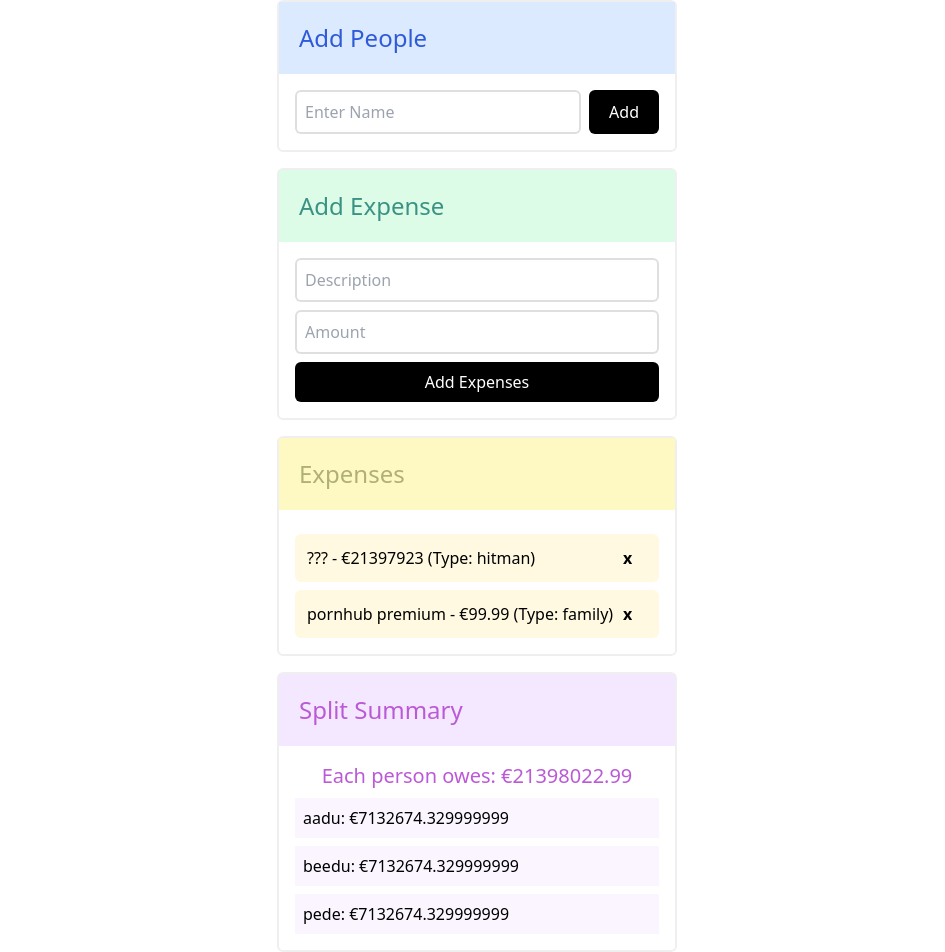
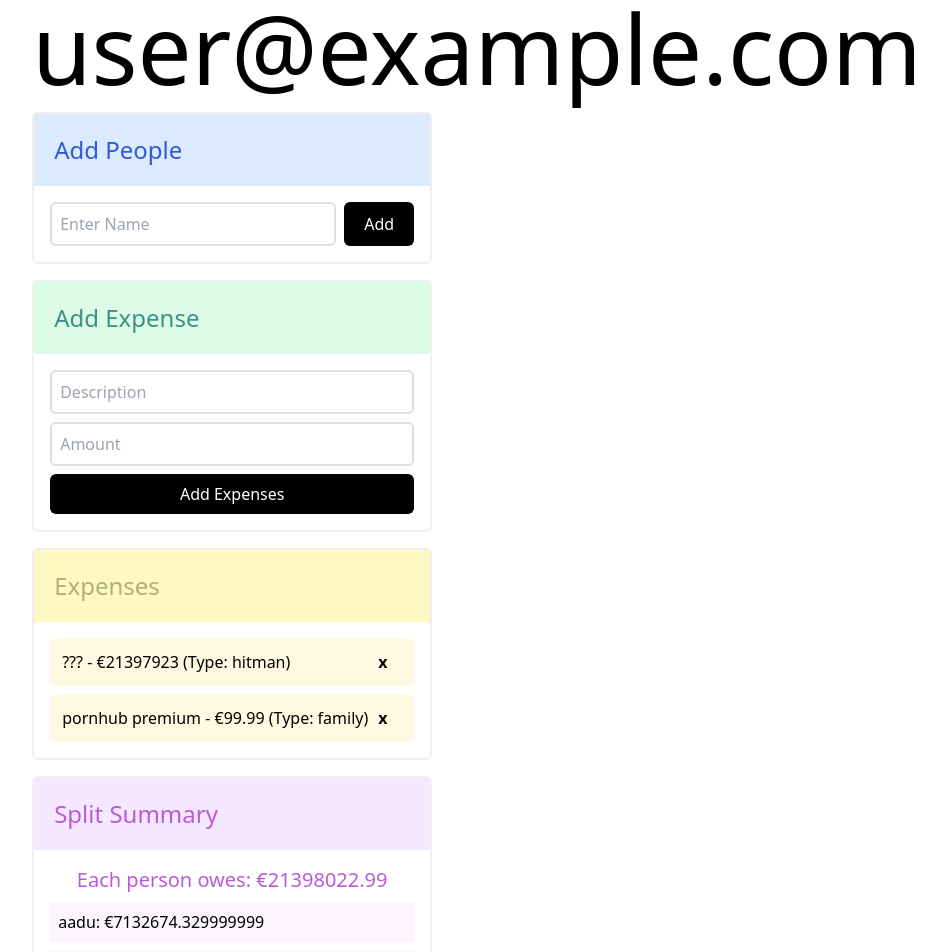
Before and after one commit to MarellePalm/AI-Project, a React (Vite) app in the folder code/: page /main in a window 1280 px wide. Shown: the top 952 px of the page, without its empty margins (163-1108 px from the left). Built offline with nearby package versions, Linux system fonts and the light colour scheme; no server answers; sample sign-in values are in the browser's storage.

Commit message:
refactoring, main checking

```diff
--- a/code/src/App.tsx
+++ b/code/src/App.tsx
@@ -1,14 +1,30 @@
-import { BrowserRouter, Route, Routes } from "react-router-dom"
+import { BrowserRouter, Route, Routes, Navigate } from "react-router-dom"
 import LoginPage from "./LoginPage"
 import MainPage from "./MainPage"
+import { ReactNode } from "react"
+import { auth } from "./FirebaseConfig"
+
+function Protected(props: { children: ReactNode }) {
+    const user = auth.currentUser
+    console.log("protected")
+    const isValid = user != null
+    console.log(isValid ? `user is valid email: $` : "user is nor valid");
+
+
+    return !isValid ? <Navigate to="/"/> : props.children
+}
 
 function App() {
     return (
         <BrowserRouter>
-            <Routes>
-                <Route path="/" element={<LoginPage/>}/>
-                <Route path="/main" element={<MainPage/>}/>
-            </Routes>
+                <Routes>
+                    <Route path="/" element={<LoginPage />} />
+                    <Route path="/main" element={
+                        <Protected>
+                            <MainPage />
+                        </Protected>
+                    } />
+                </Routes>
         </BrowserRouter>
     )
 }
--- a/code/src/MainPage.tsx
+++ b/code/src/MainPage.tsx
@@ -1,4 +1,5 @@
-import Card, { Header } from "./components/Card"
+import Card from "./components/Card"
+import { auth } from "./FirebaseConfig"
 
 interface Expense {
   name: string,
@@ -30,33 +31,24 @@
 function MainPage() {
   return (
     <div className="flex flex-col gap-4">
-      <Card>
-        <Header text="Add People" className="bg-containerBlue text-onContainerBlue" />
-        <div className="p-4">
+      <p className="text-8xl">{auth.currentUser?.email}</p>
+      <Card title={"Add People"} className={"bg-containerBlue text-onContainerBlue"}>
           <div className="flex justify-between gap-2">
             <input type="text" name="" id="" placeholder="Enter Name" className="p-2 w-full border-2 border-solid border-[#00000020] rounded-md" />
             <input type="button" value="Add" className="bg-black text-white py-2 px-5 rounded-md" />
           </div>
-        </div>
       </Card>
 
-      <Card>
-        <Header text={"Add Expense"} className={"bg-containerGreen text-onContainerGreen"} />
-        <div className="flex flex-col gap-2 p-4">
+      <Card title={"Add Expense"} className={"bg-containerGreen text-onContainerGreen"}>
+        <div className="flex flex-col gap-2">
           <input type="text" name="" id="" placeholder="Description" className="p-2 w-full border-2 border-solid border-[#00000020] rounded-md" />
           <input type="text" name="" id="" placeholder="Amount" className="p-2 w-full border-2 border-solid border-[#00000020] rounded-md" />
           <input type="button" value="Add Expenses" className="bg-black text-white py-2 px-5 rounded-md" />
         </div>
       </Card>
 
-      <Card>
-        <Header text={"Expenses"} className={"bg-containerYellow text-onContainerYellow"} />
-        <div className="p-4 flex flex-col gap-2">
-
-
-          <div >
-          </div>
-
+      <Card title={"Expenses"} className={"bg-containerYellow text-onContainerYellow"}>
+        <div className="flex flex-col gap-2">
           {expenses.map(x =>
             <div className="flex justify-between items-center w-full bg-[#fef9e0] p-3 rounded-md">
               <p>{x.name} - €{x.cost} (Type: {x.type})</p>
@@ -65,9 +57,8 @@
         </div>
       </Card>
 
-      <Card>
-        <Header text={"Split Summary"} className={"bg-containerPurple text-onContainerPurple"} />
-        <div className="p-4 flex flex-col gap-2">
+      <Card title={"Split Summary"} className={"bg-containerPurple text-onContainerPurple"}>
+        <div className="flex flex-col gap-2">
           <p className="text-onContainerPurple text-xl text-center">Each person owes: €{total}</p>
           {people.map(x =>
             <p className="bg-[#FAF5FF] p-2">{x}: €{total / people.length}</p>
--- a/code/src/components/Card.tsx
+++ b/code/src/components/Card.tsx
@@ -1,13 +1,12 @@
 import { ReactNode } from "react"
 
-interface CardProps {
-  children: ReactNode
-}
-
-function Card({ children }: CardProps) {
+function Card(props: { title: string, className: string, children: ReactNode }) {
   return (
     <div className="flex flex-col w-[400px] border-2 border-solid border-[#00000010] rounded-md">
-      {children}
+      <Header text={props.title} className={props.className} />
+      <div className="p-4">
+        {props.children}
+      </div>
     </div>
   )
 }
```
